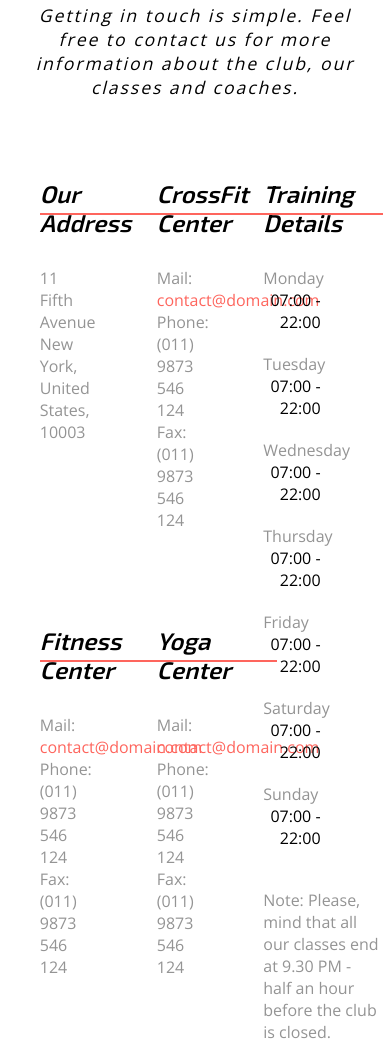
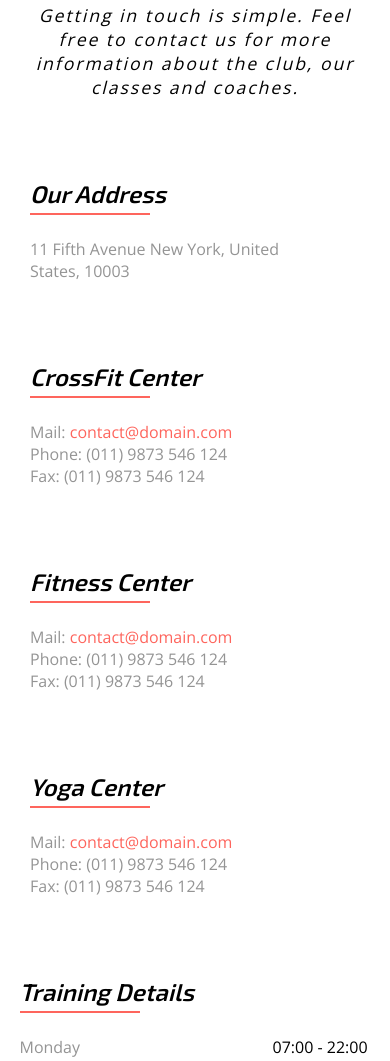
Before and after one commit to Maciejf85/Fitness-site, a website: page contact.html in a window 390 px wide. Shown: the part 631-1692 px from the top of the page. Drawn offline with nearby package versions, Linux system fonts and the light colour scheme; some packages are replaced by stand-ins of ours; files that its build step writes are made by us from their sources.

Commit message:
contact RWD done

```diff
--- a/contact.html
+++ b/contact.html
@@ -171,6 +171,9 @@
       </div>
     </section>
 
+    <!-- google map -->
+    <section class="map"></section>
+
     <!-- footer -->
     <footer class="footer">
       <div class="footer__top">
@@ -228,5 +231,11 @@
     </footer>
 
     <script src="./dist/js/index.js"></script>
+    <script
+      async
+      defer
+      src="https://maps.googleapis.com/maps/api/js?key=AIzaSyCLhXK2hWHppi_zcP9o_V1Y50HVg1f6n6U&callback=initMap"
+      type="text/javascript"
+    ></script>
   </body>
 </html>
--- a/src/js/index.js
+++ b/src/js/index.js
@@ -190,3 +190,11 @@ const scrollToTop = () => {
 topButton.addEventListener("click", () => {
   scrollToTop();
 });
+
+let map;
+function initMap() {
+  map = new google.maps.Map(document.querySelector(".map"), {
+    center: { lat: 17.038538, lng: 51.107883 },
+    zoom: 8
+  });
+}
--- a/src/scss/sections/contact/_contact.scss
+++ b/src/scss/sections/contact/_contact.scss
@@ -8,15 +8,38 @@
     display: flex;
     justify-content: space-around;
     padding: 20px 0;
+    @include mobile {
+      flex-direction: column;
+      width: 100vw;
+    }
+    @include tablet {
+      flex-direction: column;
+      width: 100%;
+    }
   }
   &__information {
     display: flex;
     flex-wrap: wrap;
     width: 60%;
+    @include mobile {
+      flex-direction: column;
+      width: 100vw;
+    }
+    @include tablet {
+      width: 100%;
+    }
 
     .item {
       width: 50%;
       padding: 30px;
+
+      @include mobile {
+        flex-direction: column;
+        width: 100vw;
+      }
+      @include tablet {
+        width: 50%;
+      }
       &__title {
         @include itemTitle;
       }
@@ -45,6 +68,15 @@
   &__hours {
     width: 30%;
     padding-top: 30px;
+    @include mobile {
+      flex-direction: column;
+      width: 90vw;
+      margin: 0 auto;
+    }
+    @include tablet {
+      padding: 30px;
+      width: 73%;
+    }
 
     &__title {
       @include itemTitle;
@@ -82,3 +114,6 @@
     }
   }
 }
+.map {
+  min-height: 500px;
+}
```
Also changed, not shown: dist/css/main.css, dist/js/index.js.
